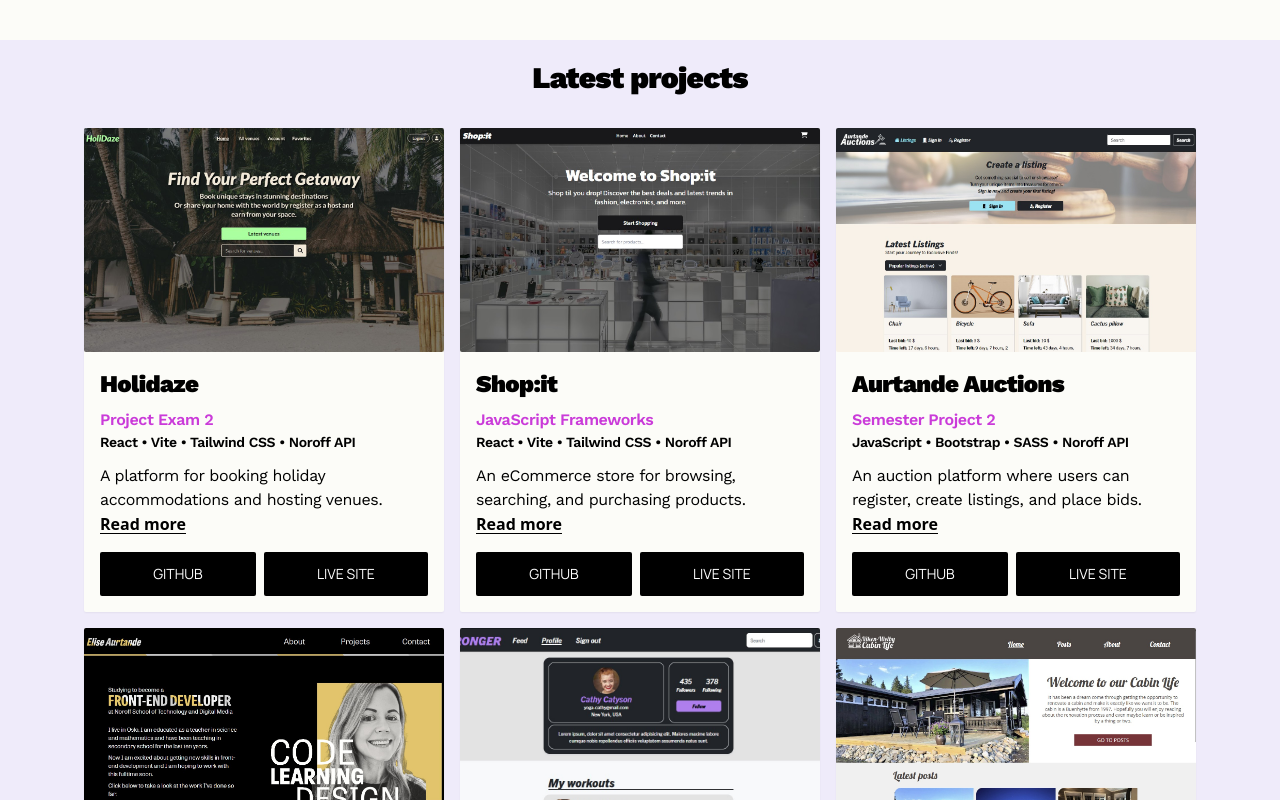
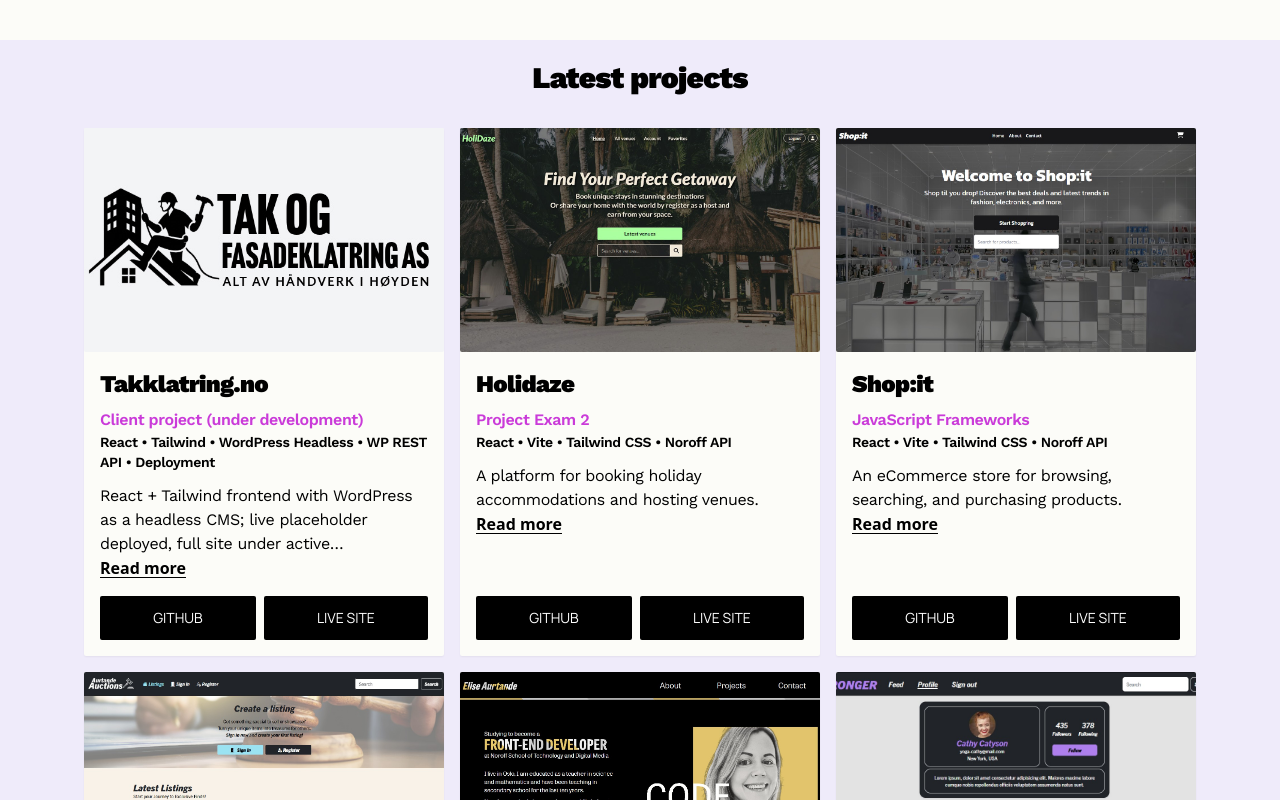
Before and after one commit to EliseAur/portfolio-2, a React (Vite) app: page / in a window 1280 px wide. Shown: the part 760-1560 px from the top of the page. Built offline with nearby package versions, Linux system fonts and the light colour scheme.

Commit message:
Adding new project (client project) to projects

```diff
--- a/src/data/projects.js
+++ b/src/data/projects.js
@@ -14,6 +14,8 @@ import rainyDaysDesktop from "../images/projects/rainy-days-desktop.jpg";
 import rainyDaysMobile from "../images/projects/rainy-days-mobile.jpg";
 import scienceMuseumDesktop from "../images/projects/science-museum-desktop.jpg";
 import scienceMuseumMobile from "../images/projects/science-museum-mobile.jpg";
+import takklatringLogo from "../images/projects/takklatring-logo-grey.jpg";
+import takklatringMobile from "../images/projects/takklatring-mobile-current.jpg";
 
 /**
  * Array of project objects representing portfolio projects.
@@ -45,6 +47,38 @@ import scienceMuseumMobile from "../images/projects/science-museum-mobile.jpg";
 const projects = [
   {
     id: 1,
+    projectType: "Client project (under development)",
+    title: "Takklatring.no",
+    description: {
+      short:
+        "React + Tailwind frontend with WordPress as a headless CMS; live placeholder deployed, full site under active development.",
+      long: "Initial work: created a Vite + React frontend, built a production bundle and deployed a temporary placeholder to Domeneshop via FTP (FileZilla). WordPress is installed in /innhold and configured as a headless CMS; the WP REST API endpoints have been verified and fetch calls from React have been tested. I adjusted site addresses and .htaccess for the subfolder setup, resolved permalink/plugin conflicts, and validated deployment.\n\nStatus: The main branch currently serves a 'Nettsiden er under utvikling' placeholder at https://takklatring.no. A separate development branch contains experimental responsive home layouts and component work. Final layouts, styles and content are not yet decided — integration will continue once the client provides text and images.",
+      featuresList: [
+        "Temporary 'under development' placeholder live on main branch",
+        "Experimental responsive home layout and components in development branch",
+        "Frontend built with Vite + React and styled with Tailwind CSS",
+        "WordPress installed in /innhold and configured as a headless CMS (WP REST API) — endpoints verified",
+        "Production build tested and deployed via FTP (FileZilla) to Domeneshop for verification",
+        "Adjusted .htaccess and site addresses for subfolder setup",
+        "Resolved permalink/plugin conflicts and tested fetch calls from React",
+        "Logo designed in Adobe Express",
+        "Content and final assets pending from client",
+      ],
+      technologies:
+        "React • Tailwind CSS • WordPress (Headless) • WP REST API • Domeneshop • FTP (FileZilla)",
+    },
+    keyWords: "React • Tailwind • WordPress Headless • WP REST API • Deployment",
+    links: {
+      git: "",
+      live: "https://takklatring.no",
+    },
+    images: {
+      desktop: takklatringLogo,
+      mobile: takklatringMobile,
+    },
+  },
+  {
+    id: 2,
     projectType: "Project Exam 2",
     title: "Holidaze",
     description: {
@@ -80,7 +114,7 @@ const projects = [
     },
   },
   {
-    id: 2,
+    id: 3,
     projectType: "JavaScript Frameworks",
     title: "Shop:it",
     description: {
@@ -115,7 +149,7 @@ const projects = [
     },
   },
   {
-    id: 3,
+    id: 4,
     projectType: "Semester Project 2",
     title: "Aurtande Auctions",
     description: {
@@ -150,7 +184,7 @@ const projects = [
     },
   },
   {
-    id: 4,
+    id: 5,
     projectType: "Course assignment - Portfolio",
     title: "Portfolio 1",
     description: {
@@ -176,7 +210,7 @@ const projects = [
     },
   },
   {
-    id: 5,
+    id: 6,
     projectType: "CSS Frameworks & JavaScript 2 - Social media app",
     title: "Stronger Together",
     description: {
@@ -206,7 +240,7 @@ const projects = [
     },
   },
   {
-    id: 6,
+    id: 7,
     projectType: "Project Exam 1 - Create a blog site",
     title: "Cabin Life",
     description: {
@@ -234,7 +268,7 @@ const projects = [
     },
   },
   {
-    id: 7,
+    id: 8,
     projectType: "Cross-course project",
     title: "Rainy Days",
     description: {
@@ -262,7 +296,7 @@ const projects = [
     },
   },
   {
-    id: 8,
+    id: 9,
     projectType: "Semester Project 2",
     title: "Community Science Museum",
     description: {
```
Also changed, not shown: src/images/projects/takklatring-logo-grey.jpg (added), src/images/projects/takklatring-mobile-current.jpg (added).
